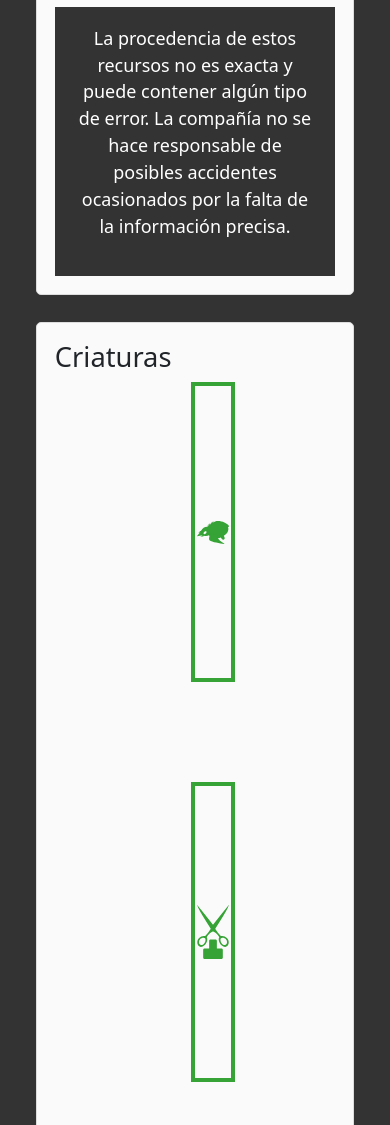
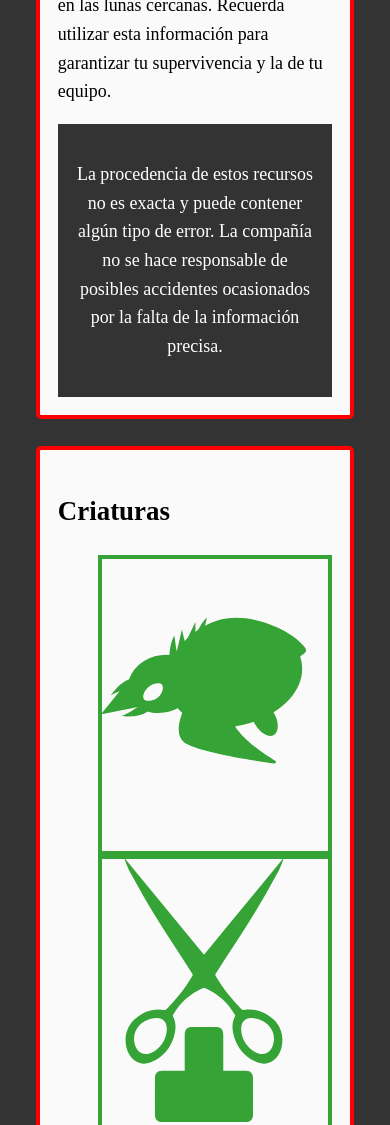
Before and after one commit to Quepongo10/Companypedia, a plain HTML site: page index.html in a window 390 px wide. Shown: the part 540-1665 px from the top of the page. Drawn offline with nearby package versions, Linux system fonts and the light colour scheme; a script that the page names is missing; a web font is replaced by a local one.

Commit message:
no tengo muy claro si he hecho el flex responsive

```diff
--- a/index.html
+++ b/index.html
@@ -10,7 +10,7 @@
     <link rel="stylesheet" href="styles.css">
 
     <!-- Bootstrap CSS -->
-    <link href="https://cdn.jsdelivr.net/npm/bootstrap@5.3.3/dist/css/bootstrap.min.css" rel="stylesheet">
+    <!-- <link href="https://cdn.jsdelivr.net/npm/bootstrap@5.3.3/dist/css/bootstrap.min.css" rel="stylesheet"> -->
 
 </head>
 
--- a/styles.css
+++ b/styles.css
@@ -44,7 +44,12 @@ article {
     padding: 1rem;
     margin-bottom: 1.5rem;
     border-radius: 5px;
+    border: 4px solid red;
     background-color: #fafafa;
+}
+
+#creatures > ul{
+    padding-left: 0;
 }
 
 /* Criaturas */
@@ -52,24 +57,27 @@ article {
   display: flex;
   flex-wrap: wrap;
   justify-content: center;
+  align-items: center;
+  /* gap: 1rem; */
 }
 
 /* Arreglar los px de aquí para responsividad */
 .flex-container > li {
     width: 300px;
     height: 300px;
-    margin-inline: 100px;
-    margin-bottom: 100px;
-    display: flex;
-    align-items: center;
-    justify-content: center;
+    box-sizing: border-box;
     border: 4px solid #35A335;
+    list-style-type: none;
+    flex: 1 1 250px;
+    aspect-ratio: 4/3;
+    overflow: hidden;
 }
 
 .flex-container > li img {
-    max-width: 90%;
-    max-height: 90%;
-    object-fit: contain;
+    width: 90%;
+    height: 90%;
+    display: block;
+    /* object-fit: cover; */
 }
 
 /* Footer */
```
Also changed, not shown: index2.html (added, +29 -0 lines).
